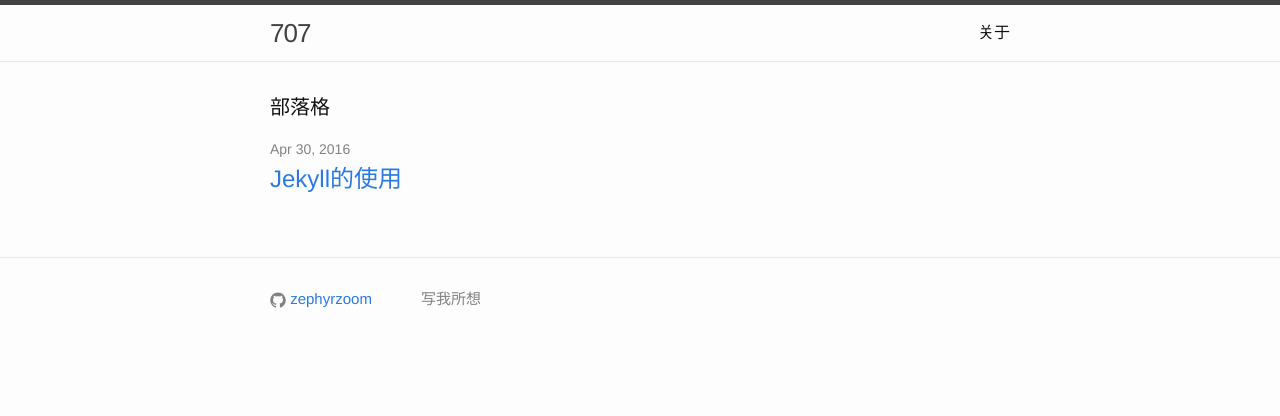
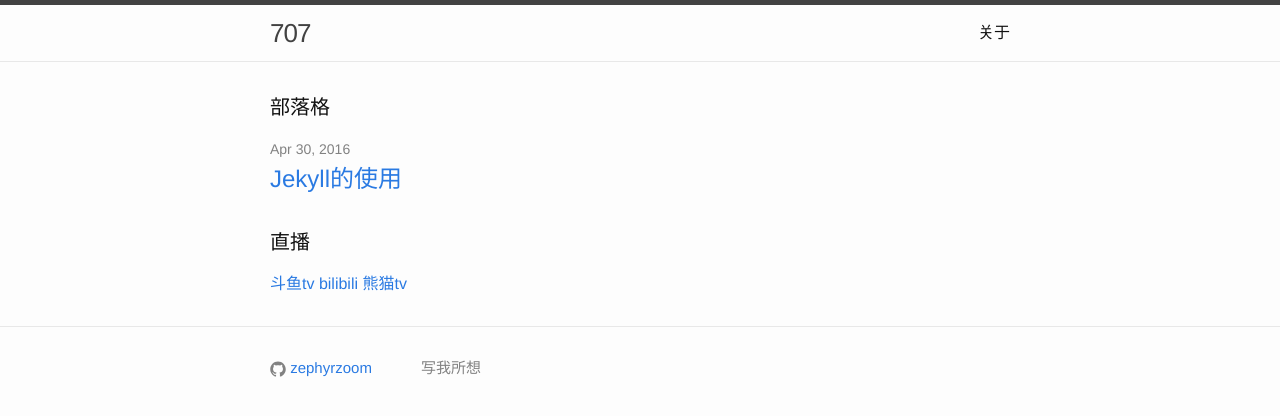
Before and after one commit to zephyrzoom/zephyrzoom.github.io, a Jekyll site: the page built from index.html, in a window 1280 px wide. Shown: the top 416 px of the page. Built offline with Jekyll 4.4.1, drawn with Linux system fonts in a browser that asks for light colours.

Commit message:
update index

```diff
--- a/index.html
+++ b/index.html
@@ -18,4 +18,9 @@ layout: default
     {% endfor %}
   </ul>
 
+  <h1 class="page-heading">直播</h1>
+    <a href="http://www.douyu.com/im707">斗鱼tv</a>
+    <a href="http://live.bilibili.com/15111">bilibili</a>
+    <a href="http://www.panda.tv/141173">熊猫tv</a>
+
 </div>
```
